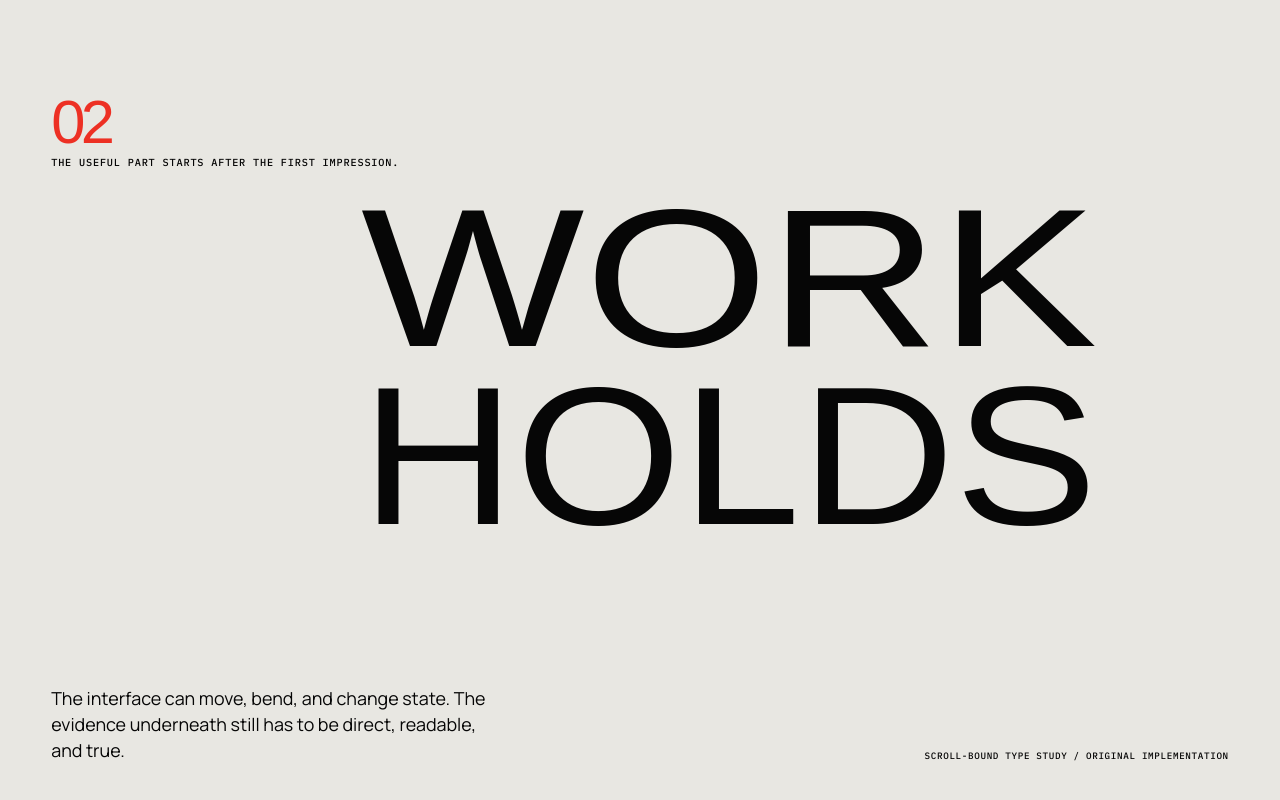
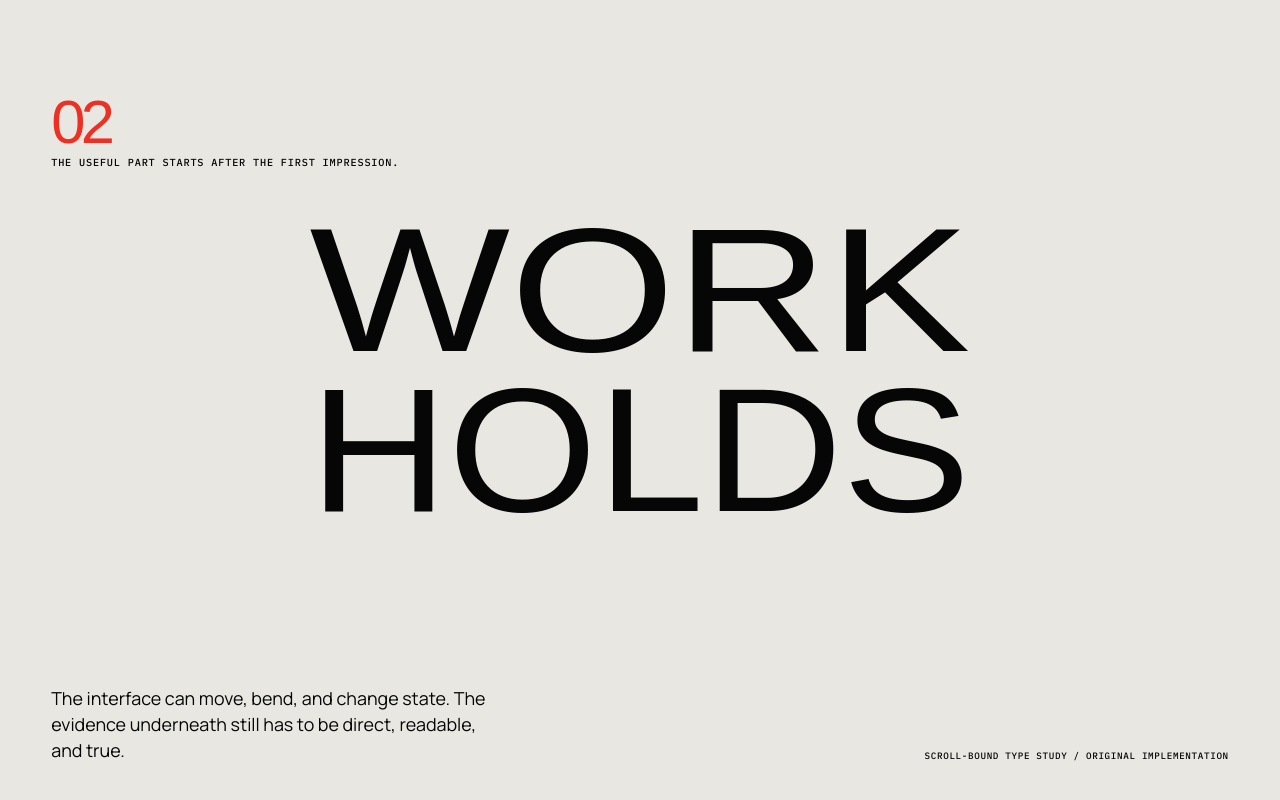
Before and after one commit to mdanikhasan-me/Protfolio-web, an Astro site: page / in a window 1280 px wide. Shown: the part 6164-6964 px from the top of the page. Built offline with nearby package versions, Linux system fonts and the light colour scheme; Astro itself is replaced by a stand-in of ours; a web font is replaced by a local one.

Commit message:
Center the title during project holds

```diff
--- a/src/styles/global.css
+++ b/src/styles/global.css
@@ -826,10 +826,10 @@ h3 {
 
 .melt-type {
   color: var(--v5-black);
-  justify-self: end;
-  margin-inline-end: clamp(1.5rem, 4vw, 5rem);
+  justify-self: center;
+  margin-inline: 0;
   overflow: visible;
-  width: min(78vw, 98rem);
+  width: min(70vw, 88rem);
 }
 
 .melt-type text {
```
